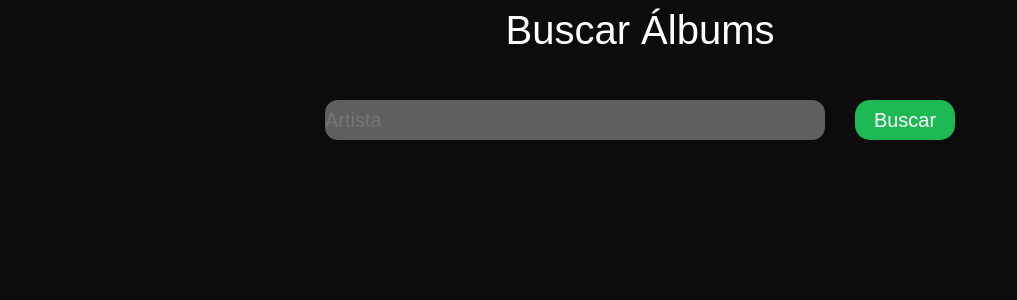
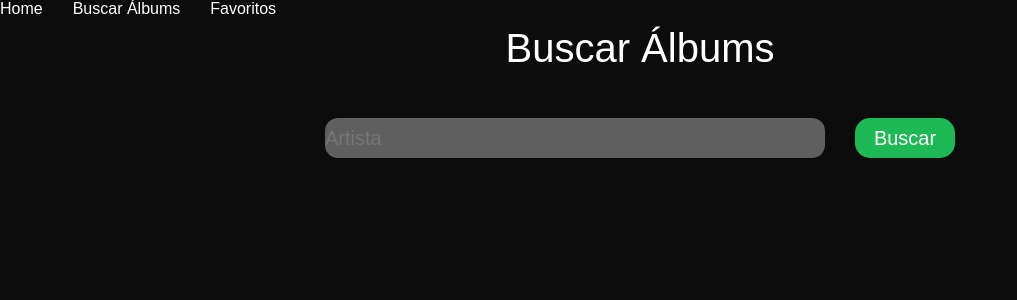
Before and after one commit to AlejandroDeLaCruzs/Practica-3-Front-End, a Next.js app: page /albums in a window 1280 px wide. Shown: the top 300 px of the page, without its empty margins (0-1017 px from the left). Built offline with nearby package versions, Linux system fonts and the light colour scheme.

Commit message:
feat: menu para navegar entre home, búsqueda y favoritos

```diff
--- a/src/app/albums/albums.css
+++ b/src/app/albums/albums.css
@@ -4,6 +4,7 @@
   align-items: center;
   background-color: #0c0c0c;
   gap: 40px;
+  padding-top: 18px;
 }
 
 .header {
--- a/src/app/albums/page.tsx
+++ b/src/app/albums/page.tsx
@@ -1,6 +1,6 @@
 "use client";
 
-import { getIdsCantante, getAlbumsByName } from "@/lib/albums";
+import { getIdsCantante, getAlbumsById } from "@/lib/albums";
 import { Album } from "@/types";
 import { useState } from "react";
 import { AlbumBox } from "../components/albumBox";
@@ -18,14 +18,14 @@ const AlbumsSearch = () => {
   const fetchDataAlbums = async () => {
     const ids = await getIdsCantante(input);
 
-    const results = await Promise.all(ids.map((id) => getAlbumsByName(id)));
+    const results = await Promise.all(ids.map((id) => getAlbumsById(id)));
 
     // Se hace flat pq results es un array bidimensional: por cada artista x albums
     const albums = results
       .flat()
       .filter((e: Album) => e.collectionType === "Album" && e.trackCount >= 5);
 
-    console.log("aa", albums);
+    console.log("Albums", albums);
 
     setAlbums(albums);
   };
--- a/src/app/components/AlbumHeader.tsx
+++ b/src/app/components/AlbumHeader.tsx
@@ -9,11 +9,11 @@ type Album = {
   trackCount: number;
 };
 
-type Props = {
+type Params = {
   album: Album;
 };
 
-export const AlbumHeader = ({ album }: Props) => {
+export const AlbumHeader = ({ album }: Params) => {
 
   //Para hacer la portada mas grande y que se vea mejor con mas pixeles
   const portadaAlbum = album.artworkUrl100?.replace(
--- a/src/app/components/albumBox.css
+++ b/src/app/components/albumBox.css
@@ -26,7 +26,7 @@
 .infoAlbum {
   display: flex;
   flex-direction: column;
-  gap: 4px;
+  gap: 1px;
   flex: 1;
 }
 
--- /dev/null
+++ b/src/app/components/header.css
@@ -0,0 +1,9 @@
+.headerMenu {
+    display: flex;
+    flex-direction: row;
+    gap: 30px;
+    color: white;
+    position: absolute;
+    left: 1;
+
+}
--- a/src/app/components/header.tsx
+++ b/src/app/components/header.tsx
@@ -1,10 +1,12 @@
 import Link from "next/link";
+import "./header.css";
 
 export const Header = () => {
   return (
-    <div>
-      <Link href={"/favorites"}> favorites</Link>
-      <Link href={"/albums"}></Link>
+    <div className="headerMenu">
+      <Link href={"/"}> Home</Link>
+      <Link href={"/albums"}>Buscar Álbums</Link>
+      <Link href={"/favoritos"}>Favoritos</Link>
     </div>
   );
 };
--- a/src/app/globals.css
+++ b/src/app/globals.css
@@ -1,14 +1,4 @@
-:root {
-  --background: #ffffff;
-  --foreground: #171717;
-}
 
-@media (prefers-color-scheme: dark) {
-  :root {
-    --background: #0a0a0a;
-    --foreground: #ededed;
-  }
-}
 
 html,
 body {
@@ -36,9 +26,3 @@ a {
   color: inherit;
   text-decoration: none;
 }
-
-@media (prefers-color-scheme: dark) {
-  html {
-    color-scheme: dark;
-  }
-}
--- a/src/app/layout.tsx
+++ b/src/app/layout.tsx
@@ -2,6 +2,7 @@ import type { Metadata } from "next";
 import { Geist, Geist_Mono } from "next/font/google";
 import "./globals.css";
 import { ContextProvider } from "@/context/MusicContext";
+import { Header } from "./components/header";
 
 const geistSans = Geist({
   variable: "--font-geist-sans",
@@ -26,7 +27,8 @@ export default function RootLayout({
   return (
     <html lang="en" className={`${geistSans.variable} ${geistMono.variable}`}>
       <body>
-        <ContextProvider>{children}</ContextProvider>
+        <Header/>
+          <ContextProvider>{children}</ContextProvider>
       </body>
     </html>
   );
--- a/src/context/MusicContext.tsx
+++ b/src/context/MusicContext.tsx
@@ -28,7 +28,6 @@ export const ContextProvider = ({ children }: Params) => {
   const deleteFavorite = (item: string) => {
     const notInList = idsFavoritos.filter((e) => item !== e);
     setidsFavoritos([...notInList]);
-
   };
 
   return (
--- a/src/lib/albums.ts
+++ b/src/lib/albums.ts
@@ -12,7 +12,7 @@ export const getIdsCantante = async (name: string) => {
   }
 };
 
-export const getAlbumsByName = async (id: string) => {
+export const getAlbumsById = async (id: string) => {
   try {
     const respones = await api.get(`/lookup?id=${id}&entity=album&limit=10`);
     return respones.data.results;
```
